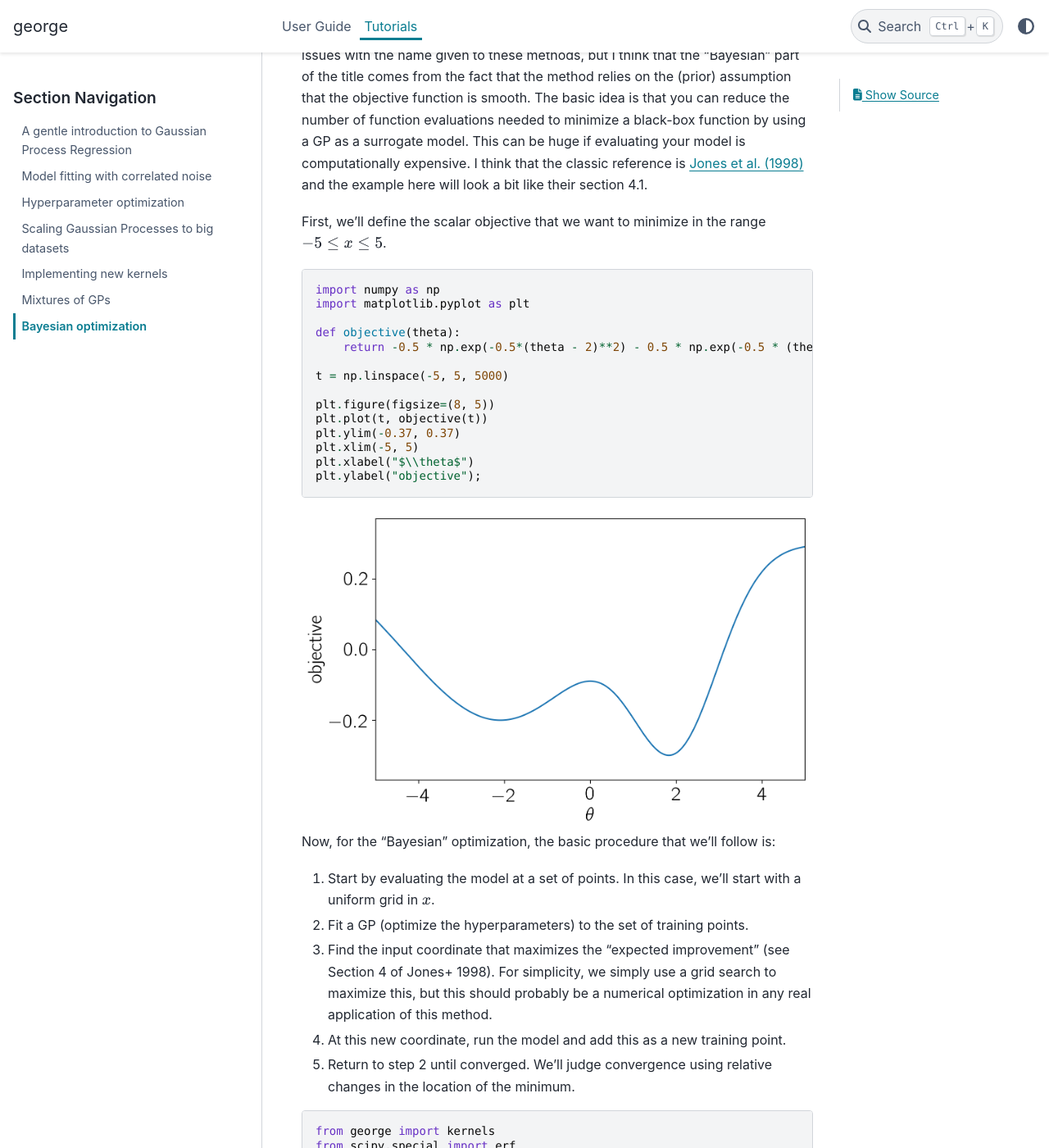
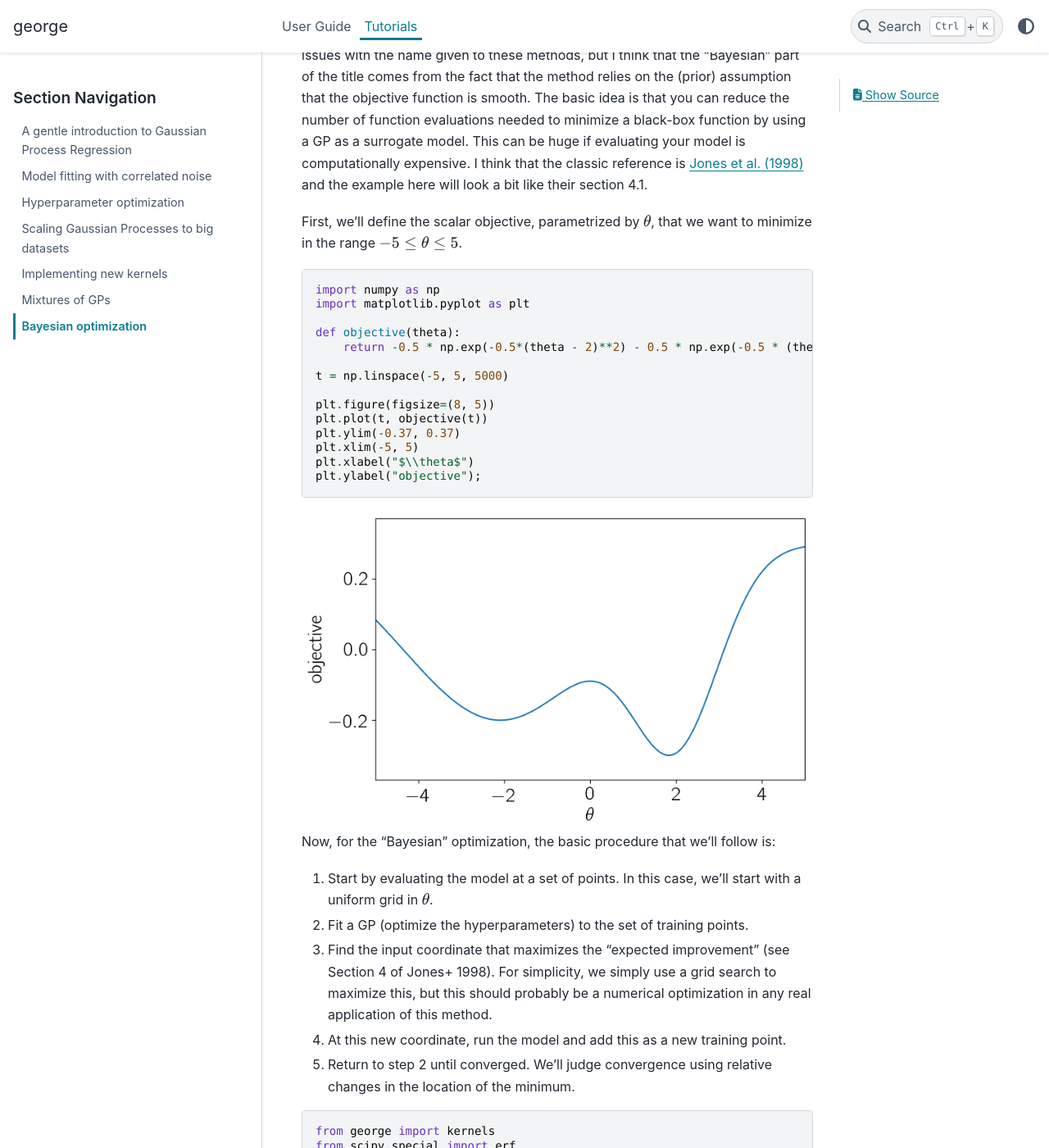
Before and after one commit to dfm/george, a Sphinx documentation site: the page built from docs/tutorials/bayesopt.rst, in a window 1280 px wide and 1400 px high, scrolled down 567 px. Shown: the whole window at 82% size. Built offline with Sphinx 7.4.7 and the PyData theme 0.15.4, drawn with Linux system fonts in a browser that asks for light colours; the version number could not be read and is left out.

Commit message:
fix minor inconsistent notation in bayesopt tutorial (#164)

```diff
--- a/docs/tutorials/bayesopt.rst
+++ b/docs/tutorials/bayesopt.rst
@@ -35,8 +35,8 @@ computationally expensive. I think that the classic reference is `Jones
 et al. (1998) <https://doi.org/10.1023/A:1008306431147>`__ and the
 example here will look a bit like their section 4.1.
 
-First, we'll define the scalar objective that we want to minimize in the
-range :math:`-5 \le x \le 5`.
+First, we'll define the scalar objective, parametrized by :math:`\theta`,
+that we want to minimize in the range :math:`-5 \le \theta \le 5`.
 
 .. code:: python
 
@@ -64,7 +64,7 @@ Now, for the "Bayesian" optimization, the basic procedure that we'll
 follow is:
 
 1. Start by evaluating the model at a set of points. In this case, we'll
-   start with a uniform grid in :math:`x`.
+   start with a uniform grid in :math:`\theta`.
 2. Fit a GP (optimize the hyperparameters) to the set of training
    points.
 3. Find the input coordinate that maximizes the "expected improvement"
```
